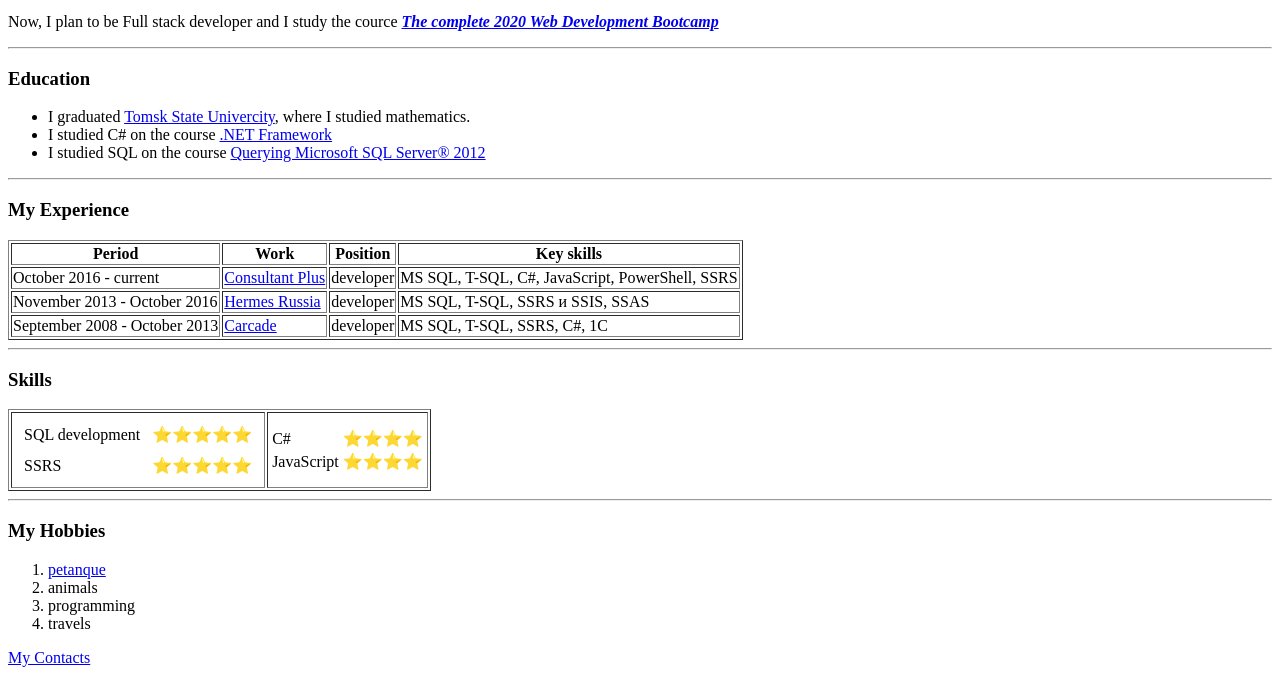
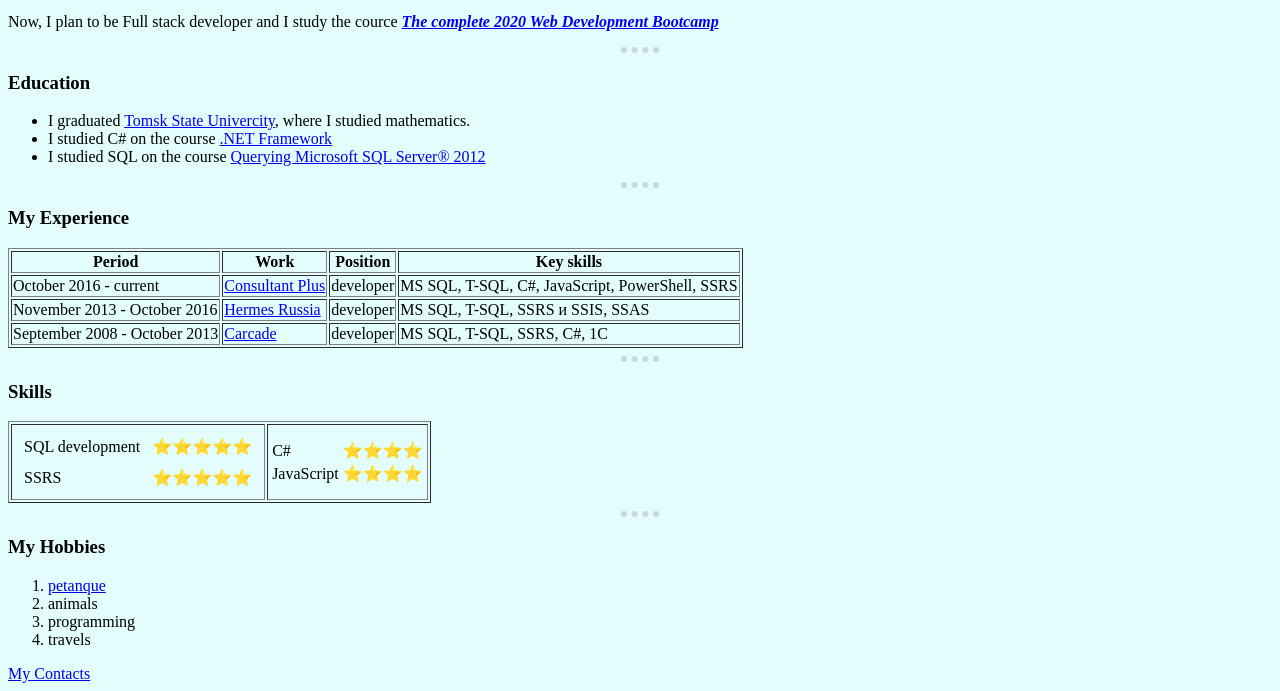
Before and after one commit to Nataliya679/cv, a plain HTML site: page index.html in a window 1280 px wide. Shown: the part 187-878 px from the top of the page. Drawn offline with Linux system fonts and the light colour scheme.

Commit message:
Add files via upload

```diff
--- a/index.html
+++ b/index.html
@@ -4,6 +4,23 @@
 <head>
   <meta charset="utf-8">
   <title>🔐My personal site</title>
+  <style>
+    body {
+      background-color: #e3fdfd;
+    }
+
+    hr {
+
+      border-style: none;
+      border-top-style: dotted;
+      border-color: #c9d6df;
+      border-width: 6px;
+      width: 3%;
+
+
+    }
+
+  </style>
 </head>
 
 <body>
@@ -71,11 +88,11 @@
   </table>
   <hr />
   <h3>Skills</h3>
-  <table  border="1">
+  <table border="1">
     <tbody>
       <tr>
         <td>
-          <table  cellspacing=10>
+          <table cellspacing=10>
             <tr>
               <td> SQL development </td>
               <td> ⭐⭐⭐⭐⭐ </td>
```
